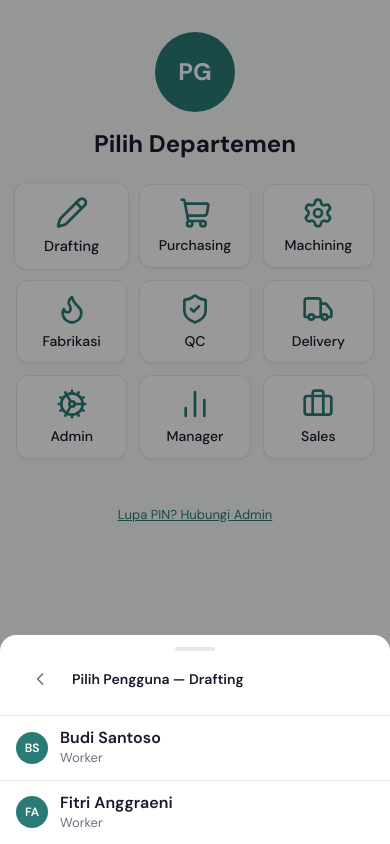
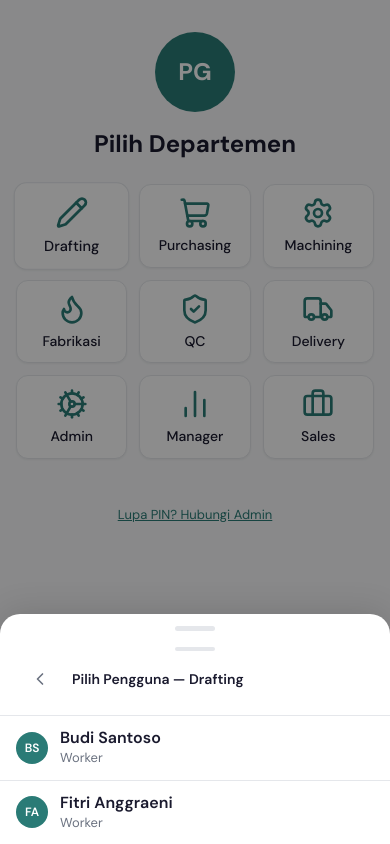
Before and after one commit to titodoni/Pogrid-1, a Next.js app: page /select-dept in a window 390 px wide. Both pictures are taken after a click on the button "Drafting". Built offline with nearby package versions, Linux system fonts and the light colour scheme.

Commit message:
refactor(OriginDrawer): native mobile bottom sheet with swipe-to-close, spring open, drag handle

```diff
--- a/components/ui/OriginDrawer.tsx
+++ b/components/ui/OriginDrawer.tsx
@@ -1,164 +1,172 @@
 'use client';
 
 /**
- * OriginDrawer — FLIP animation with content-driven height.
+ * BottomSheet — native mobile bottom sheet.
  *
- * The panel uses height:auto + max-height so it hugs content.
- * We measure its actual rendered size AFTER the first paint,
- * then compute the FLIP invert transform from real dimensions.
+ * - Anchored to bottom, content-driven height, max 88vh
+ * - Opens with spring overshoot (cubic-bezier)
+ * - Swipe down to close (gesture-driven, follows finger)
+ * - Tap outside closes
+ * - Drag handle at top
+ * - Header fixed, content scrollable
  *
- * FIRST  : panel renders at bottom (identity), transition:none, opacity:0
- *          → we measure its real rect here via useLayoutEffect
- * INVERT : apply translate+scale to move panel to triggerRect visually
- *          still transition:none — snap instantly to card position
- * PLAY   : remove transform → CSS transition carries it to final position
+ * Origin animation (optional): if triggerRect is provided,
+ * the sheet slides up from the card's Y position instead of
+ * from below the viewport — purely as an enhancement.
  */
 
-import React, { useEffect, useLayoutEffect, useRef, useState } from 'react';
+import React, { useEffect, useRef, useState, useCallback } from 'react';
 
 export interface OriginDrawerProps {
   open: boolean;
-  triggerRect: DOMRect | null;
+  triggerRect?: DOMRect | null;  // optional origin hint
   onClose: () => void;
   children: React.ReactNode;
-  /** CSS max-height for the panel. Default: '90vh' */
-  maxHeight?: string;
+  maxHeight?: string;  // default '88vh'
   className?: string;
 }
 
-type Phase =
-  | 'unmounted'   // not in DOM
-  | 'measure'     // in DOM at natural position, invisible — we read its size
-  | 'first'       // transform snapped to card, still no transition
-  | 'play'        // transform animating to identity
-  | 'closing';    // transform animating back to card
+const DRAG_CLOSE_THRESHOLD = 80;   // px dragged down to trigger close
+const DRAG_VELOCITY_THRESHOLD = 0.5; // px/ms — fast flick closes even if < threshold
 
 export function OriginDrawer({
   open,
-  triggerRect,
   onClose,
   children,
-  maxHeight = '90vh',
+  maxHeight = '88vh',
   className = '',
 }: OriginDrawerProps) {
-  const [phase, setPhase]         = useState<Phase>('unmounted');
-  const [invertTx, setInvertTx]   = useState(0);
-  const [invertTy, setInvertTy]   = useState(0);
-  const [invertSx, setInvertSx]   = useState(1);
-  const [invertSy, setInvertSy]   = useState(1);
-  const panelRef = useRef<HTMLDivElement>(null);
+  const [mounted,   setMounted]   = useState(false);
+  const [visible,   setVisible]   = useState(false);  // drives translateY(0)
+  const [dragY,     setDragY]     = useState(0);       // live finger offset
+  const [isDragging,setIsDragging]= useState(false);
 
-  // Open/close state driver
+  const sheetRef    = useRef<HTMLDivElement>(null);
+  const startY      = useRef(0);
+  const startTime   = useRef(0);
+  const lastY       = useRef(0);
+
+  // ── Open / close lifecycle ──────────────────────────────────────────
   useEffect(() => {
     if (open) {
-      setPhase('measure');
+      setMounted(true);
+      setDragY(0);
+      // One frame delay so the browser paints the off-screen start state first
+      requestAnimationFrame(() => requestAnimationFrame(() => setVisible(true)));
     } else {
-      setPhase((prev) => {
-        if (prev === 'play' || prev === 'first') {
-          setTimeout(() => setPhase('unmounted'), 280);
-          return 'closing';
-        }
-        return 'unmounted';
-      });
+      setVisible(false);
+      const t = setTimeout(() => {
+        setMounted(false);
+        setDragY(0);
+      }, 340);
+      return () => clearTimeout(t);
     }
   }, [open]);
 
-  // After 'measure' paint: read real rect, compute invert, snap to 'first'
-  useLayoutEffect(() => {
-    if (phase !== 'measure') return;
-    if (!panelRef.current || !triggerRect) return;
+  // ── Touch handlers ──────────────────────────────────────────────────
+  const handleTouchStart = useCallback((e: React.TouchEvent) => {
+    startY.current    = e.touches[0].clientY;
+    lastY.current     = e.touches[0].clientY;
+    startTime.current = performance.now();
+    setIsDragging(true);
+  }, []);
 
-    const finalRect = panelRef.current.getBoundingClientRect();
+  const handleTouchMove = useCallback((e: React.TouchEvent) => {
+    const dy = e.touches[0].clientY - startY.current;
+    lastY.current = e.touches[0].clientY;
+    if (dy > 0) {
+      // Only resist downward drag (clamp upward to 0)
+      setDragY(dy);
+    }
+  }, []);
 
-    // centre-to-centre delta
-    const tx = triggerRect.left + triggerRect.width  / 2 - (finalRect.left + finalRect.width  / 2);
-    const ty = triggerRect.top  + triggerRect.height / 2 - (finalRect.top  + finalRect.height / 2);
-    const sx = triggerRect.width  / finalRect.width;
-    const sy = triggerRect.height / finalRect.height;
+  const handleTouchEnd = useCallback((e: React.TouchEvent) => {
+    setIsDragging(false);
+    const dy       = lastY.current - startY.current;
+    const dt       = performance.now() - startTime.current;
+    const velocity = dy / dt;  // px/ms
 
-    setInvertTx(tx);
-    setInvertTy(ty);
-    setInvertSx(sx);
-    setInvertSy(sy);
+    if (dy > DRAG_CLOSE_THRESHOLD || velocity > DRAG_VELOCITY_THRESHOLD) {
+      onClose();
+    } else {
+      // Snap back
+      setDragY(0);
+    }
+  }, [onClose]);
 
-    // Snap to card (no transition) then immediately play
-    setPhase('first');
-    requestAnimationFrame(() => {
-      requestAnimationFrame(() => setPhase('play'));
-    });
-  }, [phase, triggerRect]);
+  if (!mounted) return null;
 
-  if (phase === 'unmounted') return null;
+  // Sheet transform: slide up from below on enter, follow finger on drag
+  const translateY = visible ? dragY : '100%';
+  const sheetTransform = `translateY(${
+    typeof translateY === 'number' ? `${translateY}px` : translateY
+  })`;
 
-  const isClosing = phase === 'closing';
-  const isMeasure = phase === 'measure';
-  const isFirst   = phase === 'first';
-  const isPlay    = phase === 'play';
+  // While dragging, no CSS transition (follows finger exactly)
+  // While not dragging: spring on open, fast ease-in on close
+  const sheetTransition = isDragging
+    ? 'none'
+    : visible
+      ? 'transform 380ms cubic-bezier(0.34, 1.3, 0.64, 1)'   // spring overshoot
+      : 'transform 300ms cubic-bezier(0.4, 0, 1, 1)';          // fast close
 
-  const invertTransform =
-    `translate(${invertTx.toFixed(2)}px, ${invertTy.toFixed(2)}px)` +
-    ` scale(${invertSx.toFixed(4)}, ${invertSy.toFixed(4)})`;
-
-  // measure  : identity transform, invisible (we read size here)
-  // first    : invert transform, no transition (snap to card)
-  // play     : identity transform, transition on (animate to final)
-  // closing  : invert transform, transition on (animate back to card)
-  const panelTransform = (isFirst || isClosing)
-    ? invertTransform
-    : 'translate(0px,0px) scale(1,1)';
-
-  const hasTransition = isPlay || isClosing;
+  const backdropOpacity = visible && dragY < 40 ? 1 : visible ? 1 - dragY / 200 : 0;
 
   return (
     <>
-      {/* Dim overlay */}
+      {/* Backdrop */}
       <div
-        className="fixed inset-0 z-40 bg-black/40"
+        className="fixed inset-0 z-40"
         style={{
-          opacity: isPlay ? 1 : 0,
-          transition: 'opacity 280ms ease',
-          pointerEvents: isPlay ? 'auto' : 'none',
+          backgroundColor: 'rgba(0,0,0,0.45)',
+          opacity: backdropOpacity,
+          transition: isDragging ? 'none' : 'opacity 280ms ease',
+          pointerEvents: visible ? 'auto' : 'none',
         }}
         onClick={onClose}
         aria-hidden="true"
       />
 
-      {/*
-        Outer positioning wrapper — fixed bottom-0, full width.
-        height: auto so it hugs content.
-        max-height caps it and enables internal scroll.
-      */}
+      {/* Sheet outer — FLIP/positioning wrapper */}
       <div
-        ref={panelRef}
+        ref={sheetRef}
         role="dialog"
         aria-modal="true"
         className={['fixed bottom-0 left-0 right-0 z-50', className].join(' ')}
         style={{
-          // Content-driven sizing
-          height:    'auto',
-          maxHeight,
-          // FLIP transform
-          transform:       panelTransform,
-          transformOrigin: 'center center',
-          // Visibility
-          opacity: isMeasure ? 0 : 1,
-          // Transition only on play + closing
-          transition: hasTransition
-            ? 'transform 320ms cubic-bezier(0.34, 1.2, 0.64, 1), opacity 240ms ease'
-            : 'none',
-          willChange: 'transform, opacity',
+          transform: sheetTransform,
+          transition: sheetTransition,
+          willChange: 'transform',
+          touchAction: 'none',  // prevent browser scroll interference
         }}
+        onTouchStart={handleTouchStart}
+        onTouchMove={handleTouchMove}
+        onTouchEnd={handleTouchEnd}
       >
-        {/*
-          Inner layout wrapper — owns the visual chrome + flex column.
-          Separate from the transform wrapper so content is never distorted
-          by scale during the animation.
-        */}
+        {/* Sheet inner — visual chrome */}
         <div
-          className="bg-white rounded-t-2xl shadow-xl flex flex-col overflow-hidden"
-          style={{ maxHeight }}
+          className="bg-white flex flex-col overflow-hidden"
+          style={{
+            borderRadius: '20px 20px 0 0',
+            maxHeight,
+            boxShadow: '0 -4px 32px rgba(0,0,0,0.12)',
+          }}
         >
-          {children}
+          {/* Drag handle */}
+          <div
+            className="flex justify-center pt-3 pb-1 flex-shrink-0 cursor-grab active:cursor-grabbing"
+            aria-hidden="true"
+          >
+            <div className="w-10 h-[5px] rounded-full bg-[#E5E7EB]" />
+          </div>
+
+          {/* Scrollable content area (children own header + list) */}
+          <div className="flex flex-col flex-1 min-h-0 overflow-y-auto overscroll-contain">
+            {children}
+          </div>
+
+          {/* Safe-area bottom spacer */}
+          <div className="flex-shrink-0" style={{ height: 'env(safe-area-inset-bottom, 0px)' }} />
         </div>
       </div>
     </>
```
